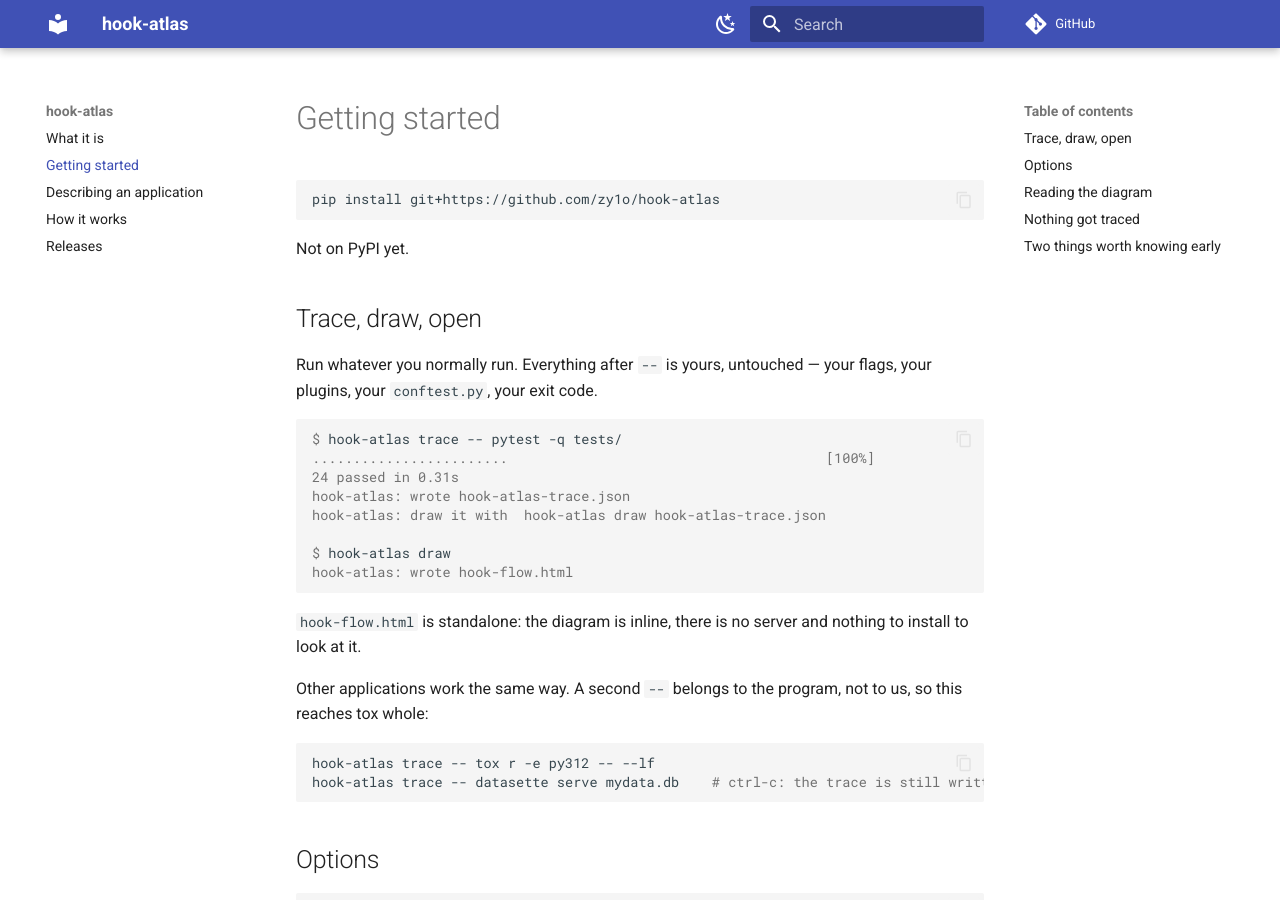
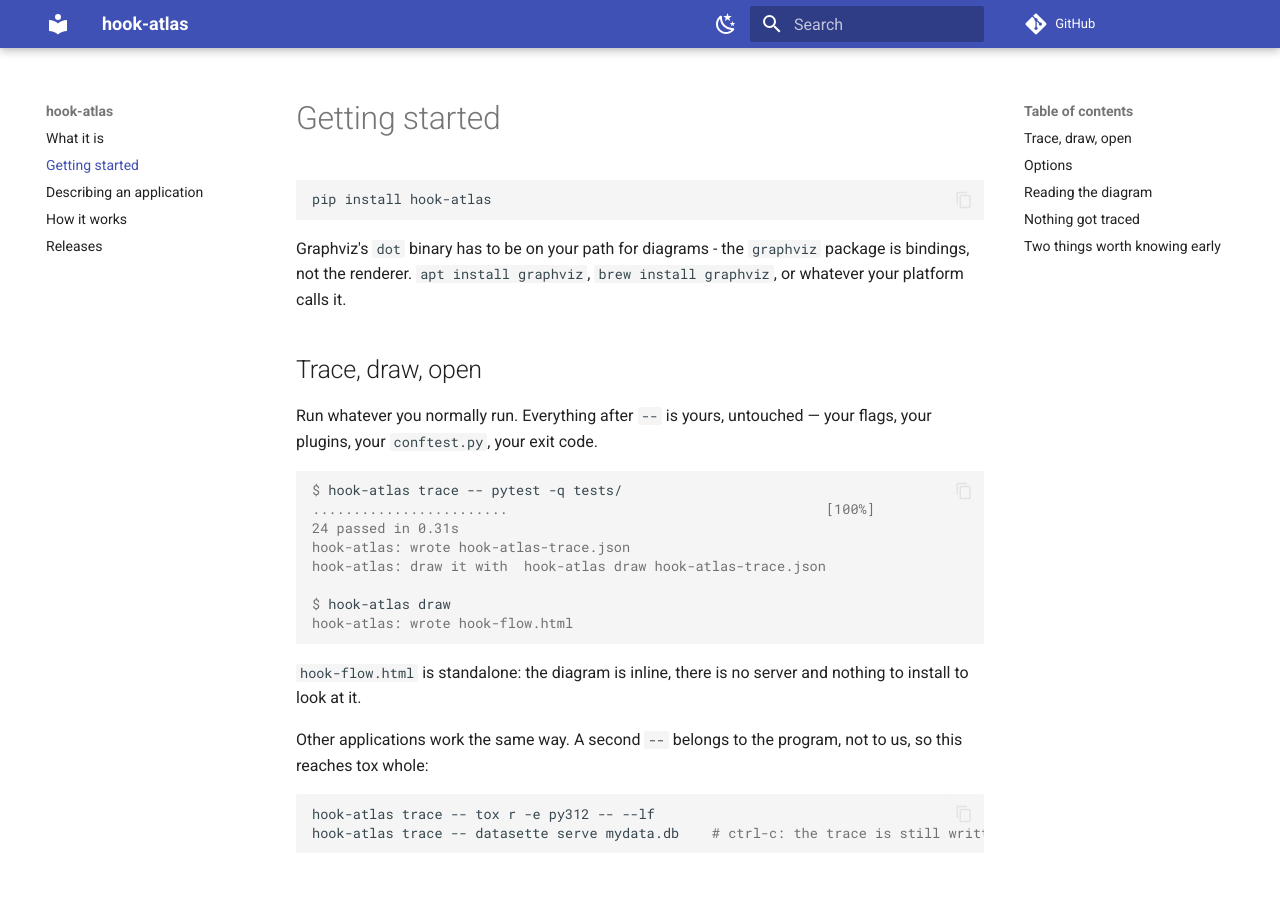
Before and after one commit to zy1o/hook-atlas, an MkDocs documentation site: the page built from docs/getting-started.md, in a window 1280 px wide and 900 px high. Built offline with MkDocs 1.6.1 and Material for MkDocs 9.7.7, drawn with Linux system fonts in a browser that asks for light colours; comment, search, counter and statistics services are not loaded.

Commit message:
Read as released, and explain a missing Graphviz
The README and the getting-started page told people to install from git and
said the project was not on PyPI, which stops being true the moment the tag
goes up. They now read as a first release: install from PyPI, expect interfaces
to move while the version starts with a zero, and expect the trace format and
config shape not to, because something already depends on both.

Documenting that Graphviz has to be installed separately turned up a worse
problem than the missing sentence. Without `dot` on the path, the first command
a new reader runs fails with a traceback out of graphviz's internals, several
frames from anything they wrote. It now says what is missing, what to install,
and that the trace they just captured is fine - only drawing needs the binary.

Co-Authored-By: Claude Opus 5 <noreply@anthropic.com>

````diff
--- a/docs/getting-started.md
+++ b/docs/getting-started.md
@@ -1,10 +1,12 @@
 # Getting started
 
 ```bash
-pip install git+https://github.com/zy1o/hook-atlas
+pip install hook-atlas
 ```
 
-Not on PyPI yet.
+Graphviz's `dot` binary has to be on your path for diagrams - the `graphviz`
+package is bindings, not the renderer. `apt install graphviz`,
+`brew install graphviz`, or whatever your platform calls it.
 
 ## Trace, draw, open
 
````
Also changed, not shown: CHANGELOG.md (+2 -0 lines), README.md (+8 -9 lines), 2 other files.
